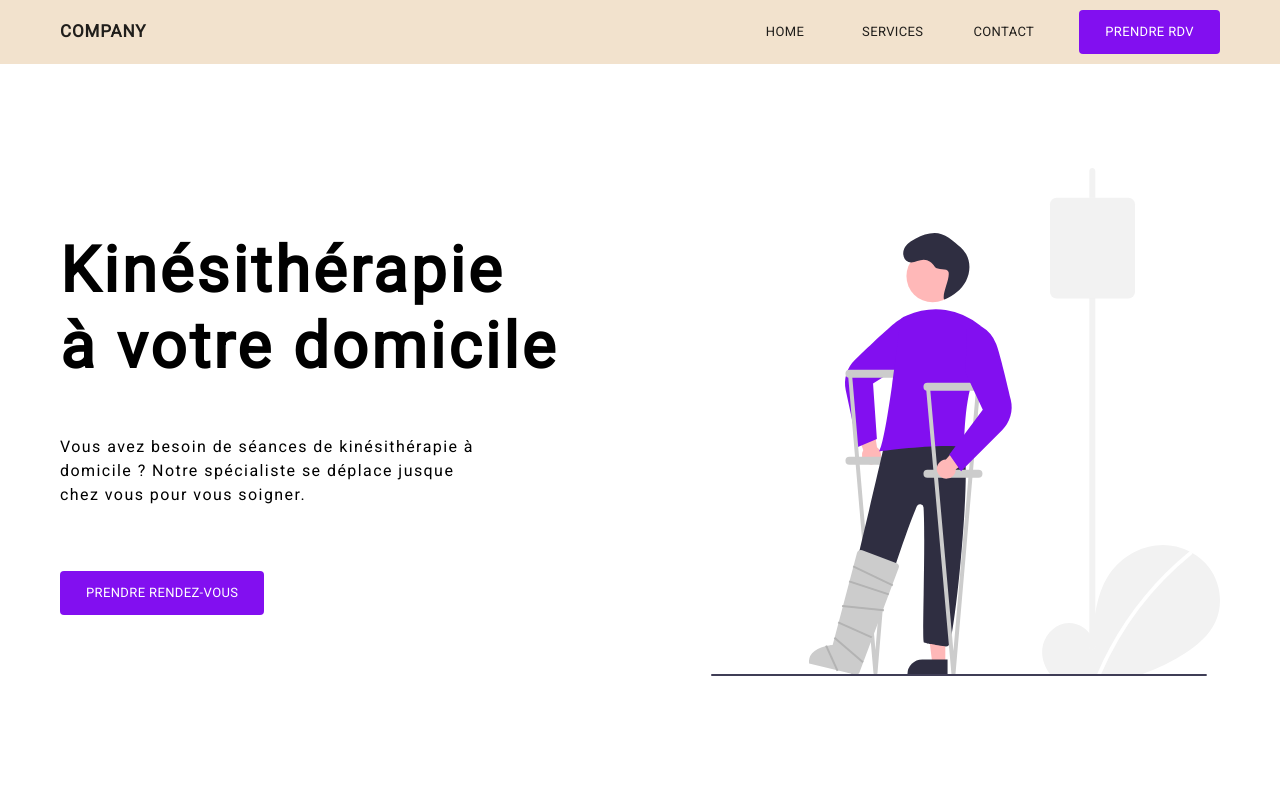
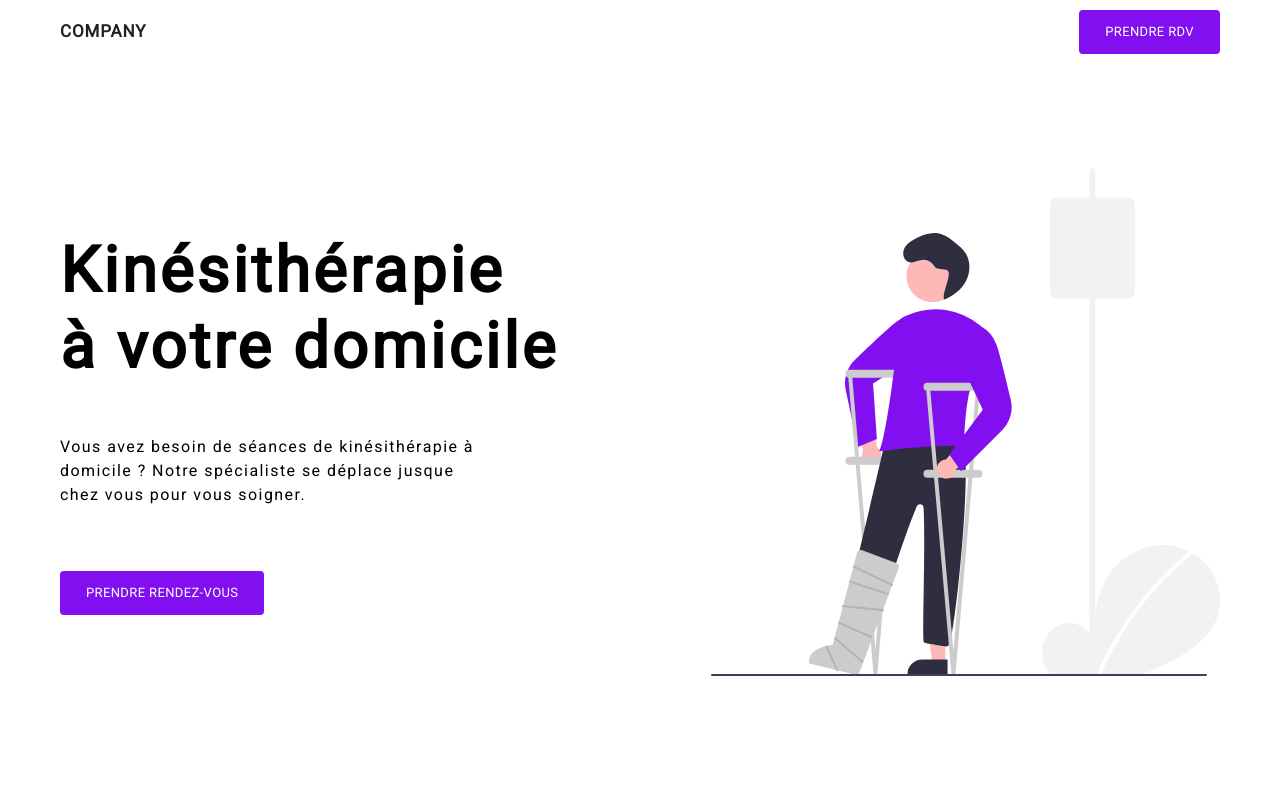
Before and after one commit to elliass/physical-therapy-website, a Gatsby site: page / in a window 1280 px wide. Shown: the top 800 px of the page. Built offline with nearby package versions, Linux system fonts and the light colour scheme; Gatsby itself is replaced by a stand-in of ours.

Commit message:
Changed Navbar component: links +  background

```diff
--- a/src/components/Navbar.js
+++ b/src/components/Navbar.js
@@ -13,7 +13,8 @@ const useStyles = makeStyles((theme) => ({
     },
     appbar: {
         display: 'block',
-        position: 'static'
+        position: 'static',
+        backgroundColor: 'white',
     },
     toolbar: {
         margin: '0 auto',
@@ -78,9 +79,9 @@ export default function Navbar() {
                     COMPANY
                     </Typography>
                     <div className={classes.navlink}>
-                        <Button className={classes.btn} id='navlink' variant="text" size='small'>Home</Button>
+                        {/* <Button className={classes.btn} id='navlink' variant="text" size='small'>Home</Button>
                         <Button className={classes.btn} id='navlink' variant="text" size="small">Services</Button>
-                        <Button className={classes.btn} id='navlink' variant="text" size="small">Contact</Button>
+                        <Button className={classes.btn} id='navlink' variant="text" size="small">Contact</Button> */}
                         <StyledButton>Prendre RDV</StyledButton>
                     </div>
                     <div className={classes.menu}></div>
```
